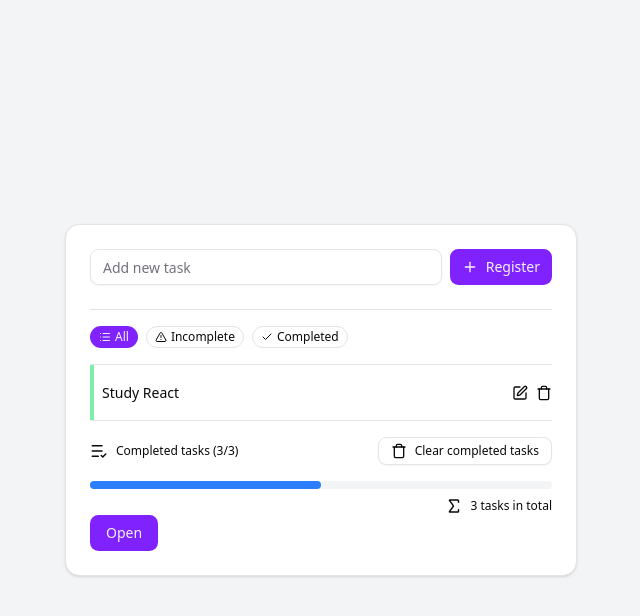
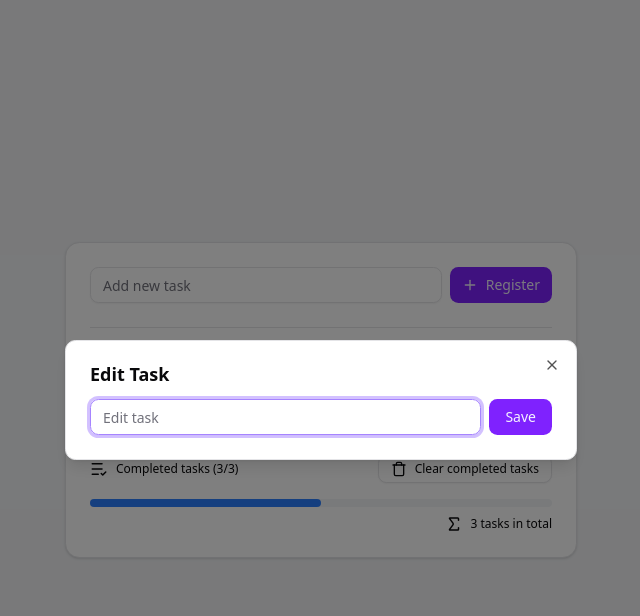
Before and after one commit to Deivid-Martins/todo-list-nextjs, a Next.js app: page / in a window 1280 px wide. Both pictures are taken after a click on the icon 839 px from the left and 392 px from the top of the page. Shown: the top 616 px of the page, without its empty margins (319-959 px from the left). Built offline with nearby package versions, Linux system fonts and the light colour scheme.

Commit message:
feat: created modal to edit task

```diff
--- a/package.json
+++ b/package.json
@@ -10,6 +10,7 @@
   },
   "dependencies": {
     "@radix-ui/react-alert-dialog": "^1.1.15",
+    "@radix-ui/react-dialog": "^1.1.15",
     "@radix-ui/react-separator": "^1.1.8",
     "@radix-ui/react-slot": "^1.2.4",
     "class-variance-authority": "^0.7.1",
--- a/src/app/page.tsx
+++ b/src/app/page.tsx
@@ -12,6 +12,13 @@ import {
 import { Badge } from "@/components/ui/badge";
 import { Button } from "@/components/ui/button";
 import { Card, CardContent, CardHeader } from "@/components/ui/card";
+import {
+  Dialog,
+  DialogContent,
+  DialogHeader,
+  DialogTitle,
+  DialogTrigger,
+} from "@/components/ui/dialog";
 import { Input } from "@/components/ui/input";
 import { Separator } from "@/components/ui/separator";
 import {
@@ -59,7 +66,20 @@ export default function Home() {
               <div className="w-1 h-full bg-green-300"></div>
               <p className="flex-1 px-2 text-sm">Study React</p>
               <div className="flex gap-2 items-center">
+                <Dialog>
+                  <DialogTrigger asChild>
                     <SquarePen size={16} className="cursor-pointer" />
+                  </DialogTrigger>
+                  <DialogContent>
+                    <DialogHeader>
+                      <DialogTitle>Edit Task</DialogTitle>
+                    </DialogHeader>
+                    <div className="flex gap-2">
+                      <Input placeholder="Edit task" />
+                      <Button className="cursor-pointer">Save</Button>
+                    </div>
+                  </DialogContent>
+                </Dialog>
                 <Trash size={16} className="cursor-pointer" />
               </div>
             </div>
@@ -70,27 +90,15 @@ export default function Home() {
               <ListCheck size={18} />
               <p className="text-xs">Completed tasks (3/3)</p>
             </div>
-            <Button className="text-xs h-7 cursor-pointer" variant="outline">
+            <AlertDialog>
+              <AlertDialogTrigger asChild>
+                <Button
+                  className="text-xs h-7 cursor-pointer"
+                  variant="outline"
+                >
                   <Trash />
                   Clear completed tasks
                 </Button>
-          </div>
-
-          <div className="h-2 w-full bg-gray-100 mt-4 rounded-md">
-            <div
-              className="h-full bg-blue-500 rounded-md"
-              style={{ width: "50%" }}
-            ></div>
-          </div>
-
-          <div className="flex justify-end items-center mt-2 gap-2">
-            <Sigma size={18} />
-            <p className="text-xs">3 tasks in total</p>
-          </div>
-
-          <AlertDialog>
-            <AlertDialogTrigger asChild>
-              <Button>Open</Button>
               </AlertDialogTrigger>
 
               <AlertDialogContent>
@@ -109,6 +117,19 @@ export default function Home() {
                 </AlertDialogFooter>
               </AlertDialogContent>
             </AlertDialog>
+          </div>
+
+          <div className="h-2 w-full bg-gray-100 mt-4 rounded-md">
+            <div
+              className="h-full bg-blue-500 rounded-md"
+              style={{ width: "50%" }}
+            ></div>
+          </div>
+
+          <div className="flex justify-end items-center mt-2 gap-2">
+            <Sigma size={18} />
+            <p className="text-xs">3 tasks in total</p>
+          </div>
         </CardContent>
       </Card>
     </main>
--- /dev/null
+++ b/src/components/ui/dialog.tsx
@@ -0,0 +1,143 @@
+"use client"
+
+import * as React from "react"
+import * as DialogPrimitive from "@radix-ui/react-dialog"
+import { XIcon } from "lucide-react"
+
+import { cn } from "@/lib/utils"
+
+function Dialog({
+  ...props
+}: React.ComponentProps<typeof DialogPrimitive.Root>) {
+  return <DialogPrimitive.Root data-slot="dialog" {...props} />
+}
+
+function DialogTrigger({
+  ...props
+}: React.ComponentProps<typeof DialogPrimitive.Trigger>) {
+  return <DialogPrimitive.Trigger data-slot="dialog-trigger" {...props} />
+}
+
+function DialogPortal({
+  ...props
+}: React.ComponentProps<typeof DialogPrimitive.Portal>) {
+  return <DialogPrimitive.Portal data-slot="dialog-portal" {...props} />
+}
+
+function DialogClose({
+  ...props
+}: React.ComponentProps<typeof DialogPrimitive.Close>) {
+  return <DialogPrimitive.Close data-slot="dialog-close" {...props} />
+}
+
+function DialogOverlay({
+  className,
+  ...props
+}: React.ComponentProps<typeof DialogPrimitive.Overlay>) {
+  return (
+    <DialogPrimitive.Overlay
+      data-slot="dialog-overlay"
+      className={cn(
+        "data-[state=open]:animate-in data-[state=closed]:animate-out data-[state=closed]:fade-out-0 data-[state=open]:fade-in-0 fixed inset-0 z-50 bg-black/50",
+        className
+      )}
+      {...props}
+    />
+  )
+}
+
+function DialogContent({
+  className,
+  children,
+  showCloseButton = true,
+  ...props
+}: React.ComponentProps<typeof DialogPrimitive.Content> & {
+  showCloseButton?: boolean
+}) {
+  return (
+    <DialogPortal data-slot="dialog-portal">
+      <DialogOverlay />
+      <DialogPrimitive.Content
+        data-slot="dialog-content"
+        className={cn(
+          "bg-background data-[state=open]:animate-in data-[state=closed]:animate-out data-[state=closed]:fade-out-0 data-[state=open]:fade-in-0 data-[state=closed]:zoom-out-95 data-[state=open]:zoom-in-95 fixed top-[50%] left-[50%] z-50 grid w-full max-w-[calc(100%-2rem)] translate-x-[-50%] translate-y-[-50%] gap-4 rounded-lg border p-6 shadow-lg duration-200 outline-none sm:max-w-lg",
+          className
+        )}
+        {...props}
+      >
+        {children}
+        {showCloseButton && (
+          <DialogPrimitive.Close
+            data-slot="dialog-close"
+            className="ring-offset-background focus:ring-ring data-[state=open]:bg-accent data-[state=open]:text-muted-foreground absolute top-4 right-4 rounded-xs opacity-70 transition-opacity hover:opacity-100 focus:ring-2 focus:ring-offset-2 focus:outline-hidden disabled:pointer-events-none [&_svg]:pointer-events-none [&_svg]:shrink-0 [&_svg:not([class*='size-'])]:size-4"
+          >
+            <XIcon />
+            <span className="sr-only">Close</span>
+          </DialogPrimitive.Close>
+        )}
+      </DialogPrimitive.Content>
+    </DialogPortal>
+  )
+}
+
+function DialogHeader({ className, ...props }: React.ComponentProps<"div">) {
+  return (
+    <div
+      data-slot="dialog-header"
+      className={cn("flex flex-col gap-2 text-center sm:text-left", className)}
+      {...props}
+    />
+  )
+}
+
+function DialogFooter({ className, ...props }: React.ComponentProps<"div">) {
+  return (
+    <div
+      data-slot="dialog-footer"
+      className={cn(
+        "flex flex-col-reverse gap-2 sm:flex-row sm:justify-end",
+        className
+      )}
+      {...props}
+    />
+  )
+}
+
+function DialogTitle({
+  className,
+  ...props
+}: React.ComponentProps<typeof DialogPrimitive.Title>) {
+  return (
+    <DialogPrimitive.Title
+      data-slot="dialog-title"
+      className={cn("text-lg leading-none font-semibold", className)}
+      {...props}
+    />
+  )
+}
+
+function DialogDescription({
+  className,
+  ...props
+}: React.ComponentProps<typeof DialogPrimitive.Description>) {
+  return (
+    <DialogPrimitive.Description
+      data-slot="dialog-description"
+      className={cn("text-muted-foreground text-sm", className)}
+      {...props}
+    />
+  )
+}
+
+export {
+  Dialog,
+  DialogClose,
+  DialogContent,
+  DialogDescription,
+  DialogFooter,
+  DialogHeader,
+  DialogOverlay,
+  DialogPortal,
+  DialogTitle,
+  DialogTrigger,
+}
```
Also changed, not shown: 1 other file (tests, documents, lock files or other folders). Lines whose indentation alone changed are shown as unchanged.
